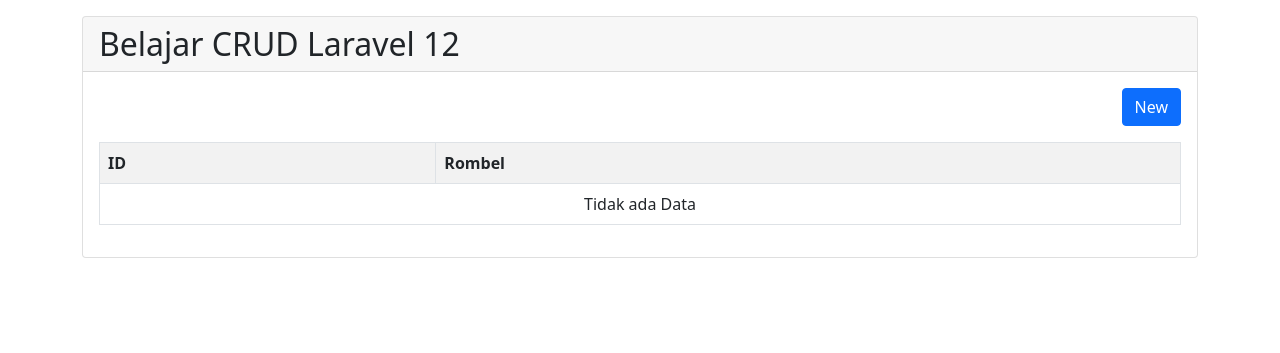
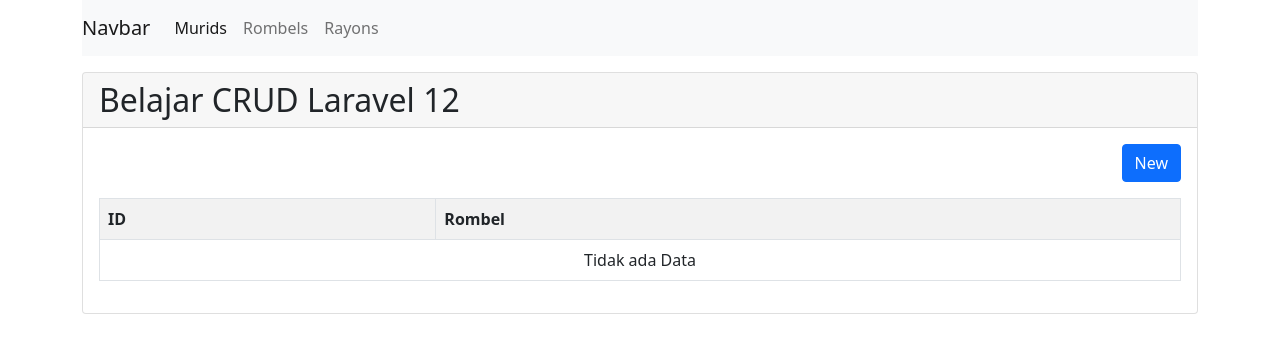
Before and after one commit to RangS-1/Ngobar12, a Laravel app: page /rayons in a window 1280 px wide. Shown: the top 353 px of the page. Run offline with Laravel 12, Linux system fonts and the light colour scheme; data that the repository does not hold is empty.

Commit message:
Feat: add navbar to layout and fix id to rombels and rayons page

```diff
--- a/resources/views/layout.blade.php
+++ b/resources/views/layout.blade.php
@@ -9,6 +9,19 @@
 </head>
 <body>
     <div class="container">
+    <nav class="navbar navbar-expand-lg navbar-light bg-light">
+      <a class="navbar-brand" href="#">Navbar</a>
+      <button class="navbar-toggler" type="button" data-toggle="collapse" data-target="#navbarNavAltMarkup" aria-controls="navbarNavAltMarkup" aria-expanded="false" aria-label="Toggle navigation">
+        <span class="navbar-toggler-icon"></span>
+      </button>
+      <div class="collapse navbar-collapse" id="navbarNavAltMarkup">
+        <div class="navbar-nav">
+          <a class="nav-item nav-link active" href="{{ route('murids.index') }}">Murids</a>
+          <a class="nav-item nav-link" href="{{ route('rombels.index') }}">Rombels</a>
+          <a class="nav-item nav-link" href="{{ route('rayons.index') }}">Rayons</a>
+        </div>
+      </div>
+    </nav>
         @yield('content')
     </div>
     <script src="https://cdn.jsdelivr.net/npm/bootstrap@5.0.2/dist/js/bootstrap.bundle.min.js" integrity="sha384-MrcW6ZMFYlzcLA8Nl+NtUVF0sA7MsXsP1UyJoMp4YLEuNSfAP+JcXn/tWtIaxVXM" crossorigin="anonymous"></script>
--- a/resources/views/rayons/index.blade.php
+++ b/resources/views/rayons/index.blade.php
@@ -24,7 +24,7 @@
       </tr>
       @forelse ($rayons as $ry)
       <tr>
-        <td>{{ $ry->id }}</td>
+        <td>{{ $loop->iteration }}</td>
         <td>{{ $ry->rayon }}</td>
         <td>
           <form action="{{ route('rayons.destroy', $ry->id) }}" method="POST">
--- a/resources/views/rombels/index.blade.php
+++ b/resources/views/rombels/index.blade.php
@@ -24,7 +24,7 @@
       </tr>
       @forelse ($rombels as $rb)
       <tr>
-        <td>{{ $rb->id }}</td>
+        <td>{{ $loop->iteration }}</td>
         <td>{{ $rb->rombel }}</td>
         <td>
           <form action="{{ route('rombels.destroy', $rb->id) }}" method="POST">
```
